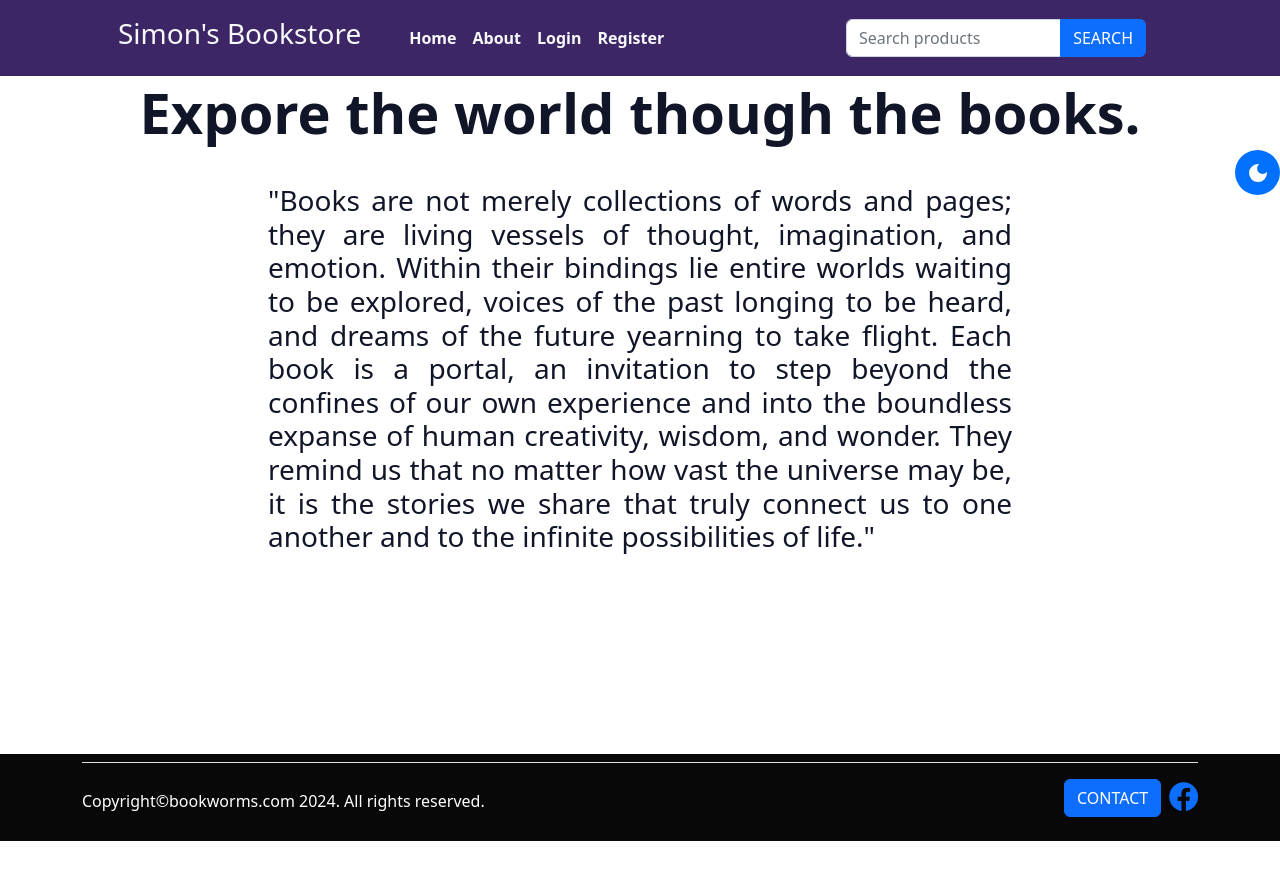
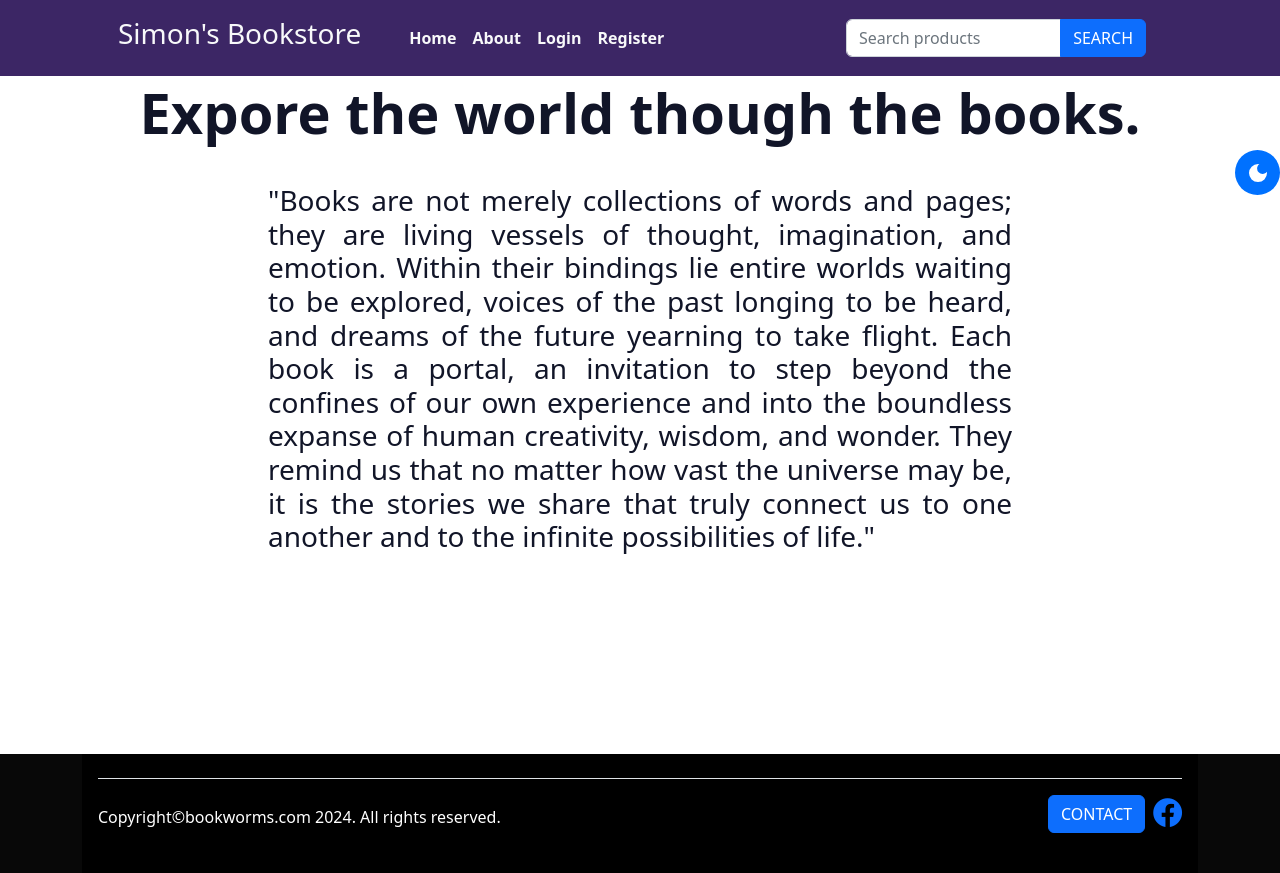
Before and after one commit to Simonmmr/Sport-Area, a Django app: page /about/ in a window 1280 px wide. Before the commit the page ends 841 px from the top, so only its background shows below. Run offline with Django 5.2, Linux system fonts and the light colour scheme; some libraries are stand-ins or nearby versions.

Commit message:
based changed

```diff
--- a/templates/base.html
+++ b/templates/base.html
@@ -1,9 +1,7 @@
 {% load static %}
 <html lang="en"><head>
-    <meta charset="utf-8">
-    <meta name="viewport" content="width=device-width, initial-scale=1, shrink-to-fit=no">
-    <meta name="description" content="">
-    <meta name="author" content="">
+    <meta charset="UTF-8">
+    <meta name="viewport" content="width=device-width, initial-scale=1.0">
 
     <!-- Favicon-->
     <link rel="icon" type="image/x-icon" href="{% static 'assets/favicon.ico' %}">
@@ -14,7 +12,33 @@
 
     <script src="https://code.jquery.com/jquery-3.7.1.min.js"
     integrity="sha256-/JqT3SQfawRcv/BIHPThkBvs0OEvtFFmqPF/lYI/Cxo=" crossorigin="anonymous"></script>
+    <style>
+        /* Ensure the HTML and body take full height */
+        html, body {
+            height: 100%;
+            margin: 0;
+            display: flex;
+            flex-direction: column;
+        }
 
+        /* Main content area */
+        .content {
+            flex: 1; /* Fills the remaining space */
+        }
+
+        /* Footer styling */
+        .footer {
+            background-color: rgba(0, 0, 0, 0.97);
+            color: white;
+            bottom: 0;
+            left: 0;
+            width: 100%;
+        }
+
+        .footer .container {
+            padding: 1rem;
+        }
+    </style>
 
 {% include "nava.html" %}
 <div class="message" style="padding-top: 75px;" >
@@ -26,28 +50,21 @@
         </div>
         {% endfor %}
     {% endif %}
+</div>
+<div class="content">
+    {% block content %}
 
-    {% block content %}
+    {% endblock %}
 </div>
-    {% endblock %}
+
  <!-- Footer -->
-
- {% comment %} <footer class="mt-auto py-4" style="background-color:rgba(0, 0, 0, 0.97); color: white; bottom: 0; left: 0; width: 100%;">
-
-    <div class="container">
-        <p class="mb-0  text-white">Copyright©bookworms.com 2024</p>
-        <form action="{% url 'contact' %}" method="post" class="contact-form text-end" style="margin-top: -30px;">
-            {% csrf_token %}
-            <button type="submit" class="btn btn-primary">CONTACT US</button>
-            <a href="https://www.facebook.com/profile.php?id=61571465004458"><i class="bi bi-facebook" style="font-size: 1.8rem; text-decoration: none; bm:30px;"></i></a>
-        </form>
-    </div>
-</footer> {% endcomment %}
 
 <div style="background-color:rgba(0, 0, 0, 0.97); color: white; bottom: 0; left: 0; width: 100%;">
     <div class="container">
+        <div class="footer">
+            <div class="container">
                 <footer class="py-2">
-            <div class="d-flex justify-content-between align-items-left border-top py-3 ">
+                    <div class="d-flex justify-content-between align-items-left border-top py-3">
                         <!-- Left Section: Copyright -->
                         <p class="mb-0 text-white">Copyright©bookworms.com 2024. All rights reserved.</p>
 
```
Also changed, not shown: db.sqlite3. Lines whose indentation alone changed are shown as unchanged.
